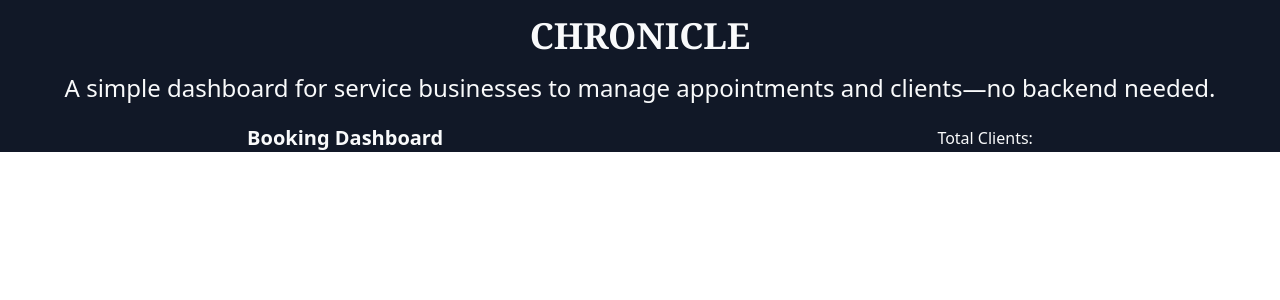
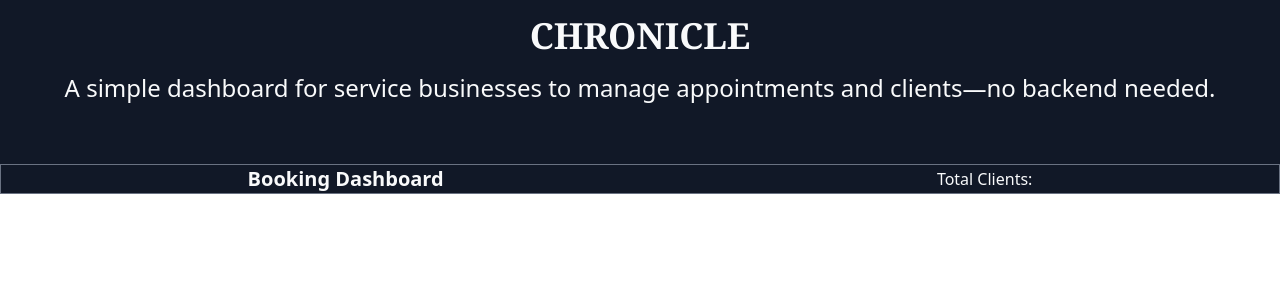
Before and after one commit to Phoenix-Domain/Chronicle, a React (Vite) app: page / in a window 1280 px wide. Shown: the top 300 px of the page. Built offline with nearby package versions, Linux system fonts and the light colour scheme.

Commit message:
Add styling

```diff
--- a/src/components/Dashboard.jsx
+++ b/src/components/Dashboard.jsx
@@ -3,7 +3,7 @@ import DashHeader from "./DashHeader";
 
 function DashBoard(){
   return(
-    <div>
+    <div className="my-10 border-1 border-gray-500">
       <DashHeader />
     </div>
   )
```
